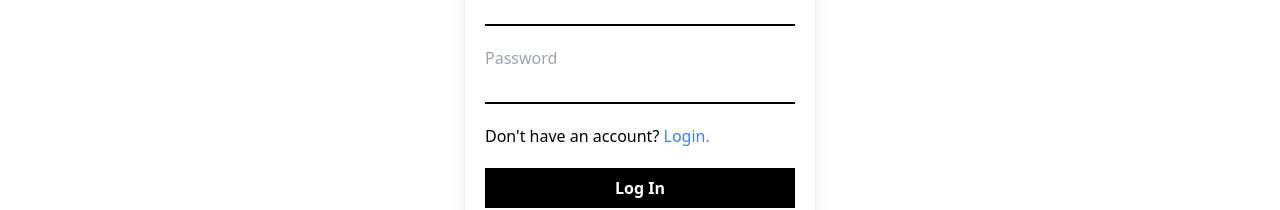
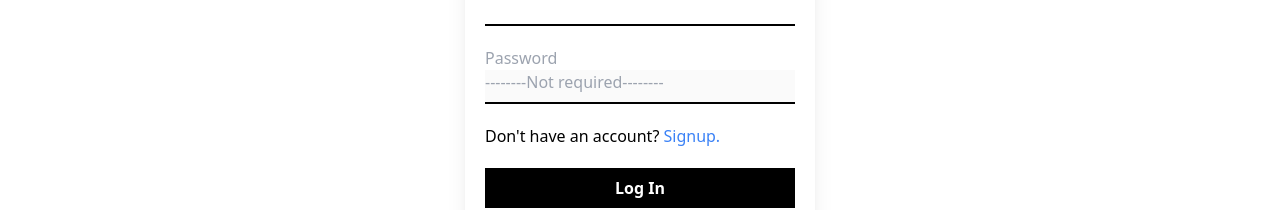
Before and after one commit to yagyesh-bobde/wallpaper-generator, a React (Create React App) app: page /login in a window 1280 px wide. Shown: the part 360-570 px from the top of the page. Built offline with nearby package versions, Linux system fonts and the light colour scheme.

Commit message:
updated the login

```diff
--- a/src/components/Header/Header.jsx
+++ b/src/components/Header/Header.jsx
@@ -1,8 +1,16 @@
+import { useEffect, useContext } from 'react'
+import walgenContext from '../../context/walgenContext'
 import Logo from '../../assets/Logo.png'
 import { NavLink } from 'react-router-dom'
 
 
 const Header = () => {
+    const { user } = useContext(walgenContext)
+
+    useEffect(() => {
+
+    }, [user])
+
   return (
         <nav className="flex-between h-[10vh] border-b-[1px]">
             <NavLink to="/">
@@ -49,10 +57,10 @@ const Header = () => {
                             localStorage.removeItem('id')
                             window.location.reload()
                         }}>
-                            <NavLink to="/">
-                                Log Out
-                            </NavLink>
-                        </button>
+                                <NavLink to="/">
+                                    Log Out
+                                </NavLink>
+                            </button>
                 }
             </div>
         </nav>
--- a/src/pages/Login.jsx
+++ b/src/pages/Login.jsx
@@ -67,14 +67,14 @@ const Login = () => {
 
                 <div className="form-group flex flex-col">
                     <label htmlFor="password " className="block text-semibold text-gray-400">Password</label>
-                    <input name="password" type="password" placeholder="" className="block border-b-2 border-black pb-2 focus:outline-none" value={formData.password} onChange={handleChange} />
+                    <input disabled name="password" type="password" placeholder="--------Not required--------" className="block border-b-2 border-black pb-2 focus:outline-none cursor-not-allowed " value={formData.password} onChange={handleChange} />
                 </div>
                 {/* { isSignUp ? <div className="subheading">
             Already have an account? <NavLink to="/" className="text-blue-500">Login</NavLink>
           </div> :  */}
                 <div className="subheading">
                     Don't have an account?
-                    <NavLink to="/login" className="text-blue-500"> Login.</NavLink>
+                    <NavLink to="/signup" className="text-blue-500"> Signup.</NavLink>
                 </div>
                 <button type="submit" className="bg-black py-2 text-white font-bold"
                 >
```
